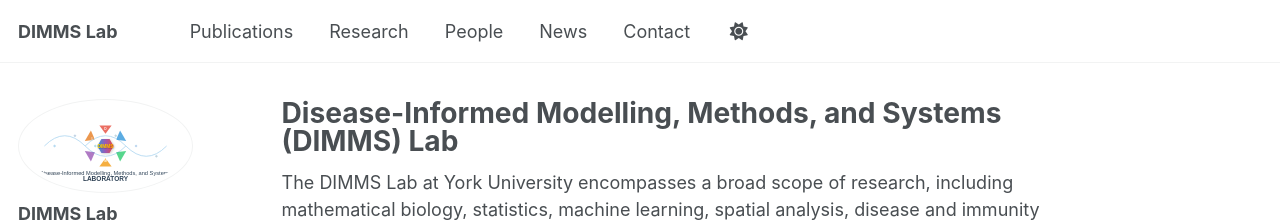
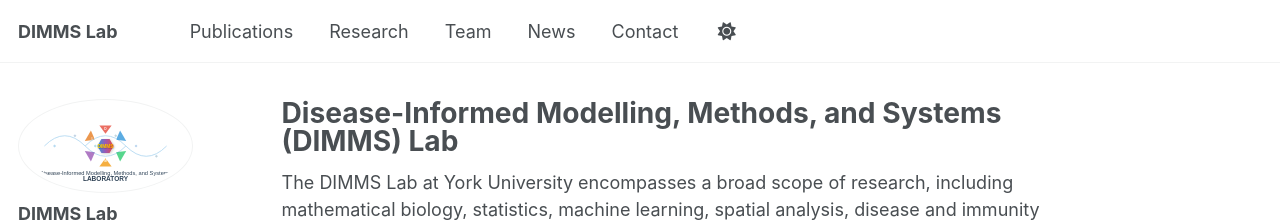
Before and after one commit to dimms-lab/dimms-lab.github.io, a Jekyll site: the page built from _pages/about.md, in a window 1280 px wide. Shown: the top 222 px of the page. Built offline with Jekyll 4.4.1, drawn with Linux system fonts in a browser that asks for light colours; some web fonts are replaced; a script that is not in the unit is left out.

Commit message:
Update navigation.yml

```diff
--- a/_data/navigation.yml
+++ b/_data/navigation.yml
@@ -3,8 +3,8 @@
     url: /publications/
   - title: "Research"
     url: /research/
-  - title: "People"
-    url: /people/
+  - title: "Team"
+    url: /Team/
   - title: "News"
     url: /news/
   - title: "Contact"
```
